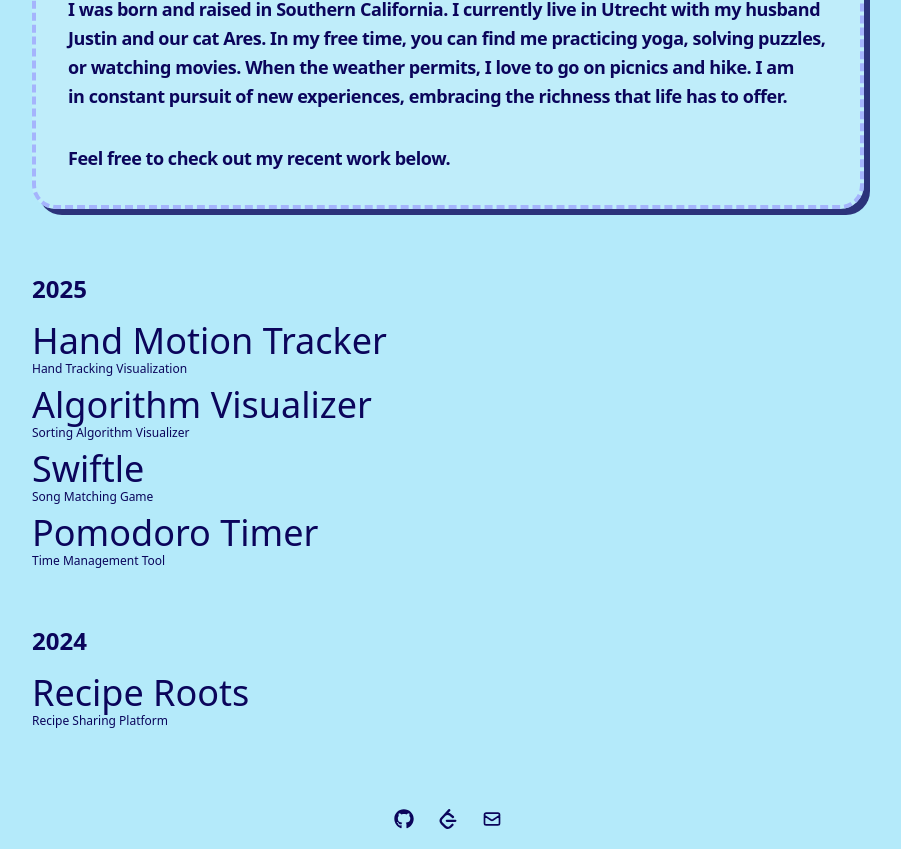
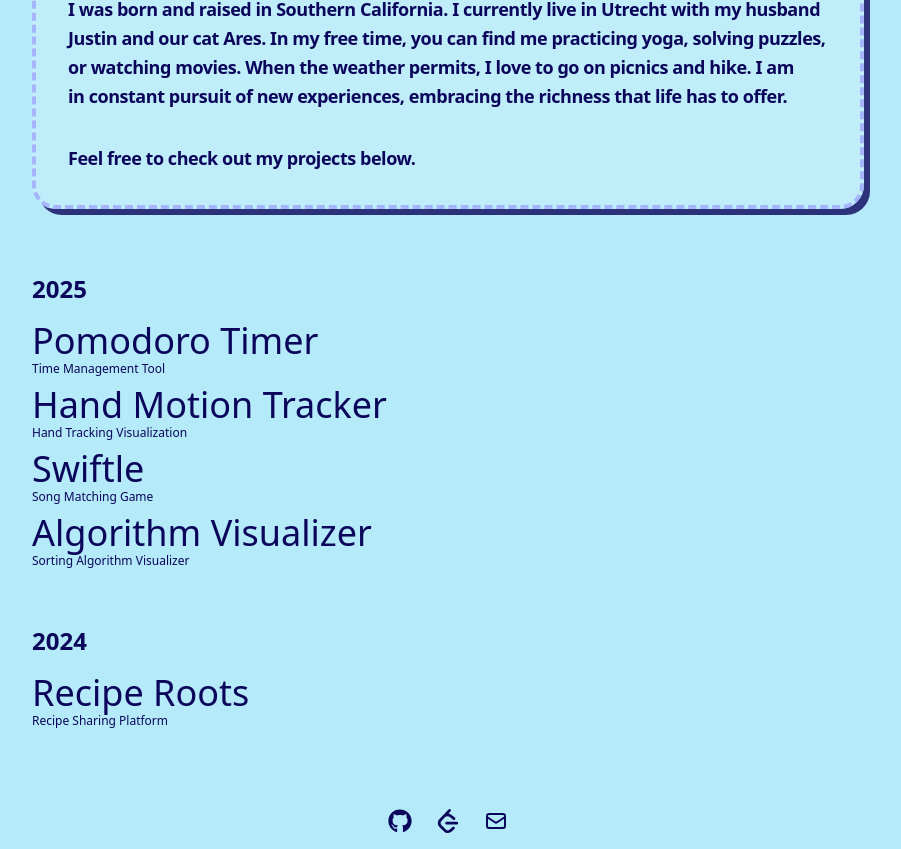
Before and after one commit to samanthacabrera/portfolio, a React (Vite) app: page / in a window 1280 px wide. Shown: the part 553-1402 px from the top of the page, without its empty margins (192-1093 px from the left). Built offline with nearby package versions, Linux system fonts and the light colour scheme.

Commit message:
update projectsData and footer

```diff
--- a/src/data/projectsData.jsx
+++ b/src/data/projectsData.jsx
@@ -1,24 +1,22 @@
 const projects = [
-    // {
-    //     id: 1,
-    //     title: "Knotty & Nice",
-    //     github: "https://github.com/samanthacabrera/crochet-club",
-    //     link: "https://samanthacabrera.github.io/crochet-club/",
-    //     wip: false,
-    //     deployed: true,
-    //     year: "2025",
-    //     contribution: "Sole Developer",
-    //     description: "A social crafting club web app for crafting enthusiasts. Users can view upcoming meetings, learn about the club, and easily get directions to events.",
-    //     tags: ["UX/UI", "Frontend", "SEO" ],
-    //     projectType: "Crafting Club Web App",
-    //     techStack: ["React", "Vite", "Tailwind CSS"],
-    //     features: [
-    //         "Fully bilingual interface with seamless switching for English and Dutch speakers.",
-    //         "Responsive and visually appealing design for both desktop and mobile.",
-    //         "Social sharing integration for major social networks and direct link copying."
-    //     ],
-    //     insights: "This project was a fun challenge in creating a minimal yet colorful design that still feels engaging. I also learned how to implement seamless English-to-Dutch translations, which I’m happy about since most visitors to the site will speak Dutch. Balancing simplicity and functionality was a rewarding part of this project.",
-    // },
+    {
+        id: 1,
+        title: "Pomodoro Timer",
+        github: "https://github.com/samanthacabrera/pomodoro",
+        link: "https://samanthacabrera.github.io/pomodoro/",
+        wip: false,
+        deployed: true,
+        year: "2025",
+        contribution: "Sole Developer",
+        tags: ["Productivity", "Web App", "UX/UI"],
+        projectType: "Time Management Tool",
+        techStack: ["React", "Vite", "Tailwind CSS"],
+        features: [
+             "Start, pause, and reset controls with clear timer display.",
+             "Responsive design for use on desktop and mobile devices."
+        ],
+        insights: "Building the Pomodoro Timer helped me practice precise state management in React, particularly in handling timers and intervals. I also focused on creating a minimal and distraction-free UI to enhance user productivity.",
+    },
     {
         id: 2,
         title: "Hand Motion Tracker",
@@ -42,6 +40,25 @@ const projects = [
     },
     {
         id: 3,
+        title: "Swiftle",
+        github: "https://github.com/samanthacabrera/swiftle",
+        link: "https://samanthacabrera.github.io/swiftle/",
+        wip: false,
+        deployed: true,
+        year: "2025",
+        contribution: "Sole Developer",
+        tags: ["Game", "Web App", "UX/UI"],
+        projectType: "Song Matching Game",
+        techStack: ["React", "Vite", "Tailwind CSS"],
+        features: [
+            "Simple game inspired by NYT's Wordle with Taylor Swift songs grouped into hidden categories for players to identify.",
+            "Responsive and mobile-first design ensuring optimal play on any device, whether on a phone, tablet, or desktop.",
+            "Real-time feedback to enhance user engagement and maintain the flow of the game.",
+        ],
+        insights: "Swiftle challenged me to refine my front-end development skills, particularly in game logic and UI/UX design. I focused on creating dynamic state updates and smooth transitions to make the gameplay intuitive.",
+    },
+    {
+        id: 4,
         title: "Algorithm Visualizer",
         github: "https://github.com/samanthacabrera/sorting-visualizer",
         link: "",
@@ -63,44 +80,7 @@ const projects = [
         insights: "Building this project gave me a deeper understanding of how sorting algorithms work and how to present them visually. It also allowed me to practice state management in React and improve my understanding of algorithmic performance, especially in terms of time and space complexity.",
     },
     {
-        id: 4,
-        title: "Swiftle",
-        github: "https://github.com/samanthacabrera/swiftle",
-        link: "https://samanthacabrera.github.io/swiftle/",
-        wip: false,
-        deployed: false,
-        year: "2025",
-        contribution: "Sole Developer",
-        tags: ["Game", "Web App", "UX/UI"],
-        projectType: "Song Matching Game",
-        techStack: ["React", "Vite", "Tailwind CSS"],
-        features: [
-            "Simple game inspired by NYT's Wordle with Taylor Swift songs grouped into hidden categories for players to identify.",
-            "Responsive and mobile-first design ensuring optimal play on any device, whether on a phone, tablet, or desktop.",
-            "Real-time feedback to enhance user engagement and maintain the flow of the game.",
-        ],
-        insights: "Swiftle challenged me to refine my front-end development skills, particularly in game logic and UI/UX design. I focused on creating dynamic state updates and smooth transitions to make the gameplay intuitive.",
-    },
-    {
         id: 5,
-        title: "Pomodoro Timer",
-        github: "https://github.com/samanthacabrera/pomodoro",
-        link: "https://samanthacabrera.github.io/pomodoro/",
-        wip: false,
-        deployed: true,
-        year: "2025",
-        contribution: "Sole Developer",
-        tags: ["Productivity", "Web App", "UX/UI"],
-        projectType: "Time Management Tool",
-        techStack: ["React", "Vite", "Tailwind CSS"],
-        features: [
-             "Start, pause, and reset controls with clear timer display.",
-             "Responsive design for use on desktop and mobile devices."
-        ],
-        insights: "Building the Pomodoro Timer helped me practice precise state management in React, particularly in handling timers and intervals. I also focused on creating a minimal and distraction-free UI to enhance user productivity.",
-    },
-    {
-        id: 6,
         title: "Recipe Roots",
         github: "https://github.com/samanthacabrera/recipe-roots",
         link: "",
--- a/src/pages/About.jsx
+++ b/src/pages/About.jsx
@@ -58,7 +58,7 @@ function About() {
                     When the weather permits, I love to go on picnics and hike. I am in constant pursuit of new experiences, embracing the richness that life has to offer.
                   </p>
 
-                  <p className="text-balance">Feel free to check out my recent work below.</p>
+                  <p className="text-balance">Feel free to check out my projects below.</p>
                 </div>
               </div>
             </div>
--- a/src/utils/Footer.jsx
+++ b/src/utils/Footer.jsx
@@ -6,14 +6,14 @@ import { HiOutlineMail } from 'react-icons/hi';
 const Footer = () => {
   return (
     <footer className="flex flex-col w-full items-center py-4">
-      <div className="flex space-x-6 text-xl">
-        <a href="https://github.com/samanthacabrera" target="_blank" rel="noopener noreferrer" className="hover-effect">
+      <div className="flex space-x-6 text-2xl">
+        <a href="https://github.com/samanthacabrera" target="_blank" rel="noopener noreferrer" className="hover:scale-110 transition duration-300">
           <FaGithub />
         </a>
-        <a href="https://leetcode.com/u/samcab" target="_blank" rel="noopener noreferrer" className="hover-effect">
+        <a href="https://leetcode.com/u/samcab" target="_blank" rel="noopener noreferrer" className="hover:scale-110 transition duration-300">
           <SiLeetcode />
         </a>
-        <a href="mailto:samantha.n.cabrera@gmail.com" className="hover-effect">
+        <a href="mailto:samantha.n.cabrera@gmail.com" className="hover:scale-110 transition duration-300">
           <HiOutlineMail />
         </a>
       </div>
```
